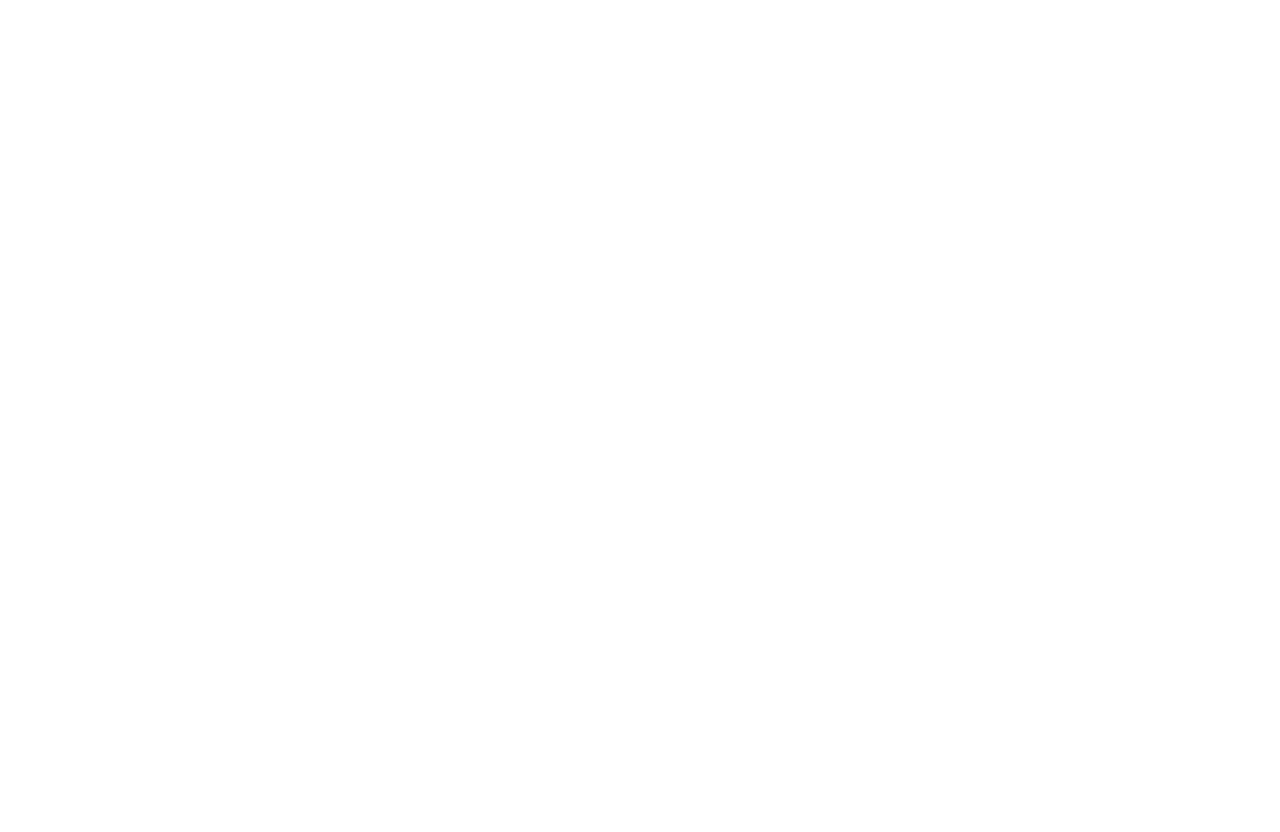
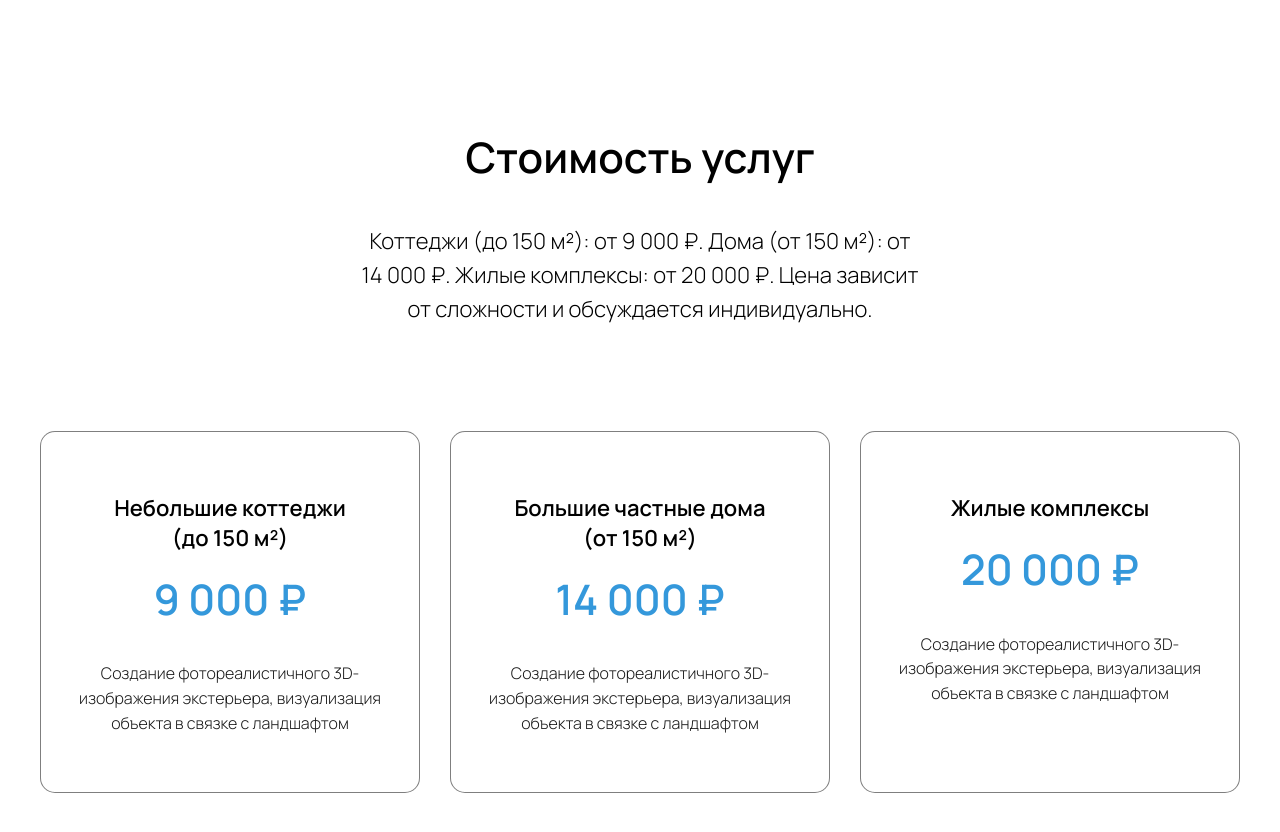
Before and after one commit to DenVIII/exterior-port, a Nuxt app: page / in a window 1280 px wide. Shown: the part 5740-6572 px from the top of the page. Before the commit the page ends 5702 px from the top, so only its background shows below. Built offline with nearby package versions, Linux system fonts and the light colour scheme.

Commit message:
Add Pricing Section

```diff
--- /dev/null
+++ b/components/PricingSection.vue
@@ -0,0 +1,166 @@
+<template>
+  <section class="pricing">
+    <div class="pricing__container">
+      <!-- Заголовок и описание -->
+      <h2 class="pricing__title">Стоимость услуг</h2>
+      <p class="pricing__subtitle">
+        Коттеджи (до 150 м²): от 9 000 ₽. Дома (от 150 м²): от 14 000 ₽.
+        Жилые комплексы: от 20 000 ₽. Цена зависит от сложности и обсуждается индивидуально.
+      </p>
+
+      <!-- Карточки -->
+      <div class="pricing__grid">
+        <div
+          v-for="plan in plans"
+          :key="plan.title"
+          class="pricing__card"
+        >
+          <h3 class="pricing__card-title">
+            <template v-if="plan.title.includes('(')">
+              {{ plan.title.split('(')[0].trim() }}<br />
+              ({{ plan.title.split('(')[1] }}
+            </template>
+            <template v-else>
+              {{ plan.title }}
+            </template>
+          </h3>
+          <div class="pricing__price">{{ plan.price }}</div>
+          <p class="pricing__card-desc">{{ plan.desc }}</p>
+        </div>
+      </div>
+    </div>
+  </section>
+</template>
+
+<script setup>
+const plans = [
+  {
+    title: 'Небольшие коттеджи (до 150 м²)',
+    price: '9 000 ₽',
+    desc: 'Создание фотореалистичного 3D-изображения экстерьера, визуализация объекта в связке с ландшафтом'
+  },
+  {
+    title: 'Большие частные дома (от 150 м²)',
+    price: '14 000 ₽',
+    desc: 'Создание фотореалистичного 3D-изображения экстерьера, визуализация объекта в связке с ландшафтом'
+  },
+  {
+    title: 'Жилые комплексы',
+    price: '20 000 ₽',
+    desc: 'Создание фотореалистичного 3D-изображения экстерьера, визуализация объекта в связке с ландшафтом'
+  }
+];
+</script>
+
+<style scoped>
+.pricing {
+  background-color: #ffffff;
+  padding: 135px 0;
+}
+
+.pricing__container {
+  max-width: 1200px;
+  margin: 0 auto;
+  padding: 0 20px;
+}
+
+.pricing__title {
+  font-weight: 600;
+  font-size: 42px;
+  line-height: 1.23;
+  color: #000000;
+  text-align: center;
+  margin-bottom: 40px;
+}
+
+.pricing__subtitle {
+  font-weight: 300;
+  font-size: 22px;
+  line-height: 1.55;
+  color: #000000;
+  text-align: center;
+  max-width: 560px;
+  margin: 0 auto 105px;
+}
+
+/* Сетка */
+.pricing__grid {
+  display: grid;
+  grid-template-columns: repeat(3, 1fr);
+  gap: 30px;
+}
+
+/* Карточка */
+.pricing__card {
+  background-color: #ffffff;
+  border: 1px solid rgba(0, 0, 0, 0.5);
+  border-radius: 15px;
+  padding: 40px 30px;
+  text-align: center;
+  display: flex;
+  flex-direction: column;
+  align-items: center;
+  transition: transform 0.2s ease, box-shadow 0.2s ease;
+}
+
+.pricing__card:hover {
+  transform: translateY(-4px);
+  box-shadow: 0 8px 30px rgba(0, 0, 0, 0.08);
+}
+
+.pricing__card-title {
+  font-weight: 600;
+  font-size: 22px;
+  line-height: 1.35;
+  color: #000000;
+  margin-bottom: 20px;
+}
+
+.pricing__price {
+  font-weight: 600;
+  font-size: 42px;
+  line-height: 1.23;
+  color: #3498db;
+  margin-bottom: 20px;
+}
+
+.pricing__card-desc {
+  font-weight: 300;
+  font-size: 16px;
+  line-height: 1.55;
+  color: #000000;
+  opacity: 0.9;
+}
+
+/* Адаптивность */
+@media screen and (max-width: 960px) {
+  .pricing__grid {
+    grid-template-columns: 1fr;
+    gap: 25px;
+  }
+  .pricing__title {
+    margin-bottom: 20px;
+  }
+  .pricing__subtitle {
+    margin-bottom: 30px;
+  }
+}
+
+@media screen and (max-width: 640px) {
+  .pricing {
+    padding: 90px 0;
+  }
+  .pricing__title {
+    font-size: 30px;
+  }
+  .pricing__subtitle {
+    font-size: 18px;
+  }
+  .pricing__card {
+    padding: 30px 20px;
+  }
+  .pricing__price {
+    font-size: 32px;
+  }
+}
+</style>
--- a/pages/index.vue
+++ b/pages/index.vue
@@ -5,5 +5,6 @@
     <ProfessionalApproach />
     <GallerySection />
     <ServicesSection />
+    <PricingSection />
   </div>
 </template>
```
